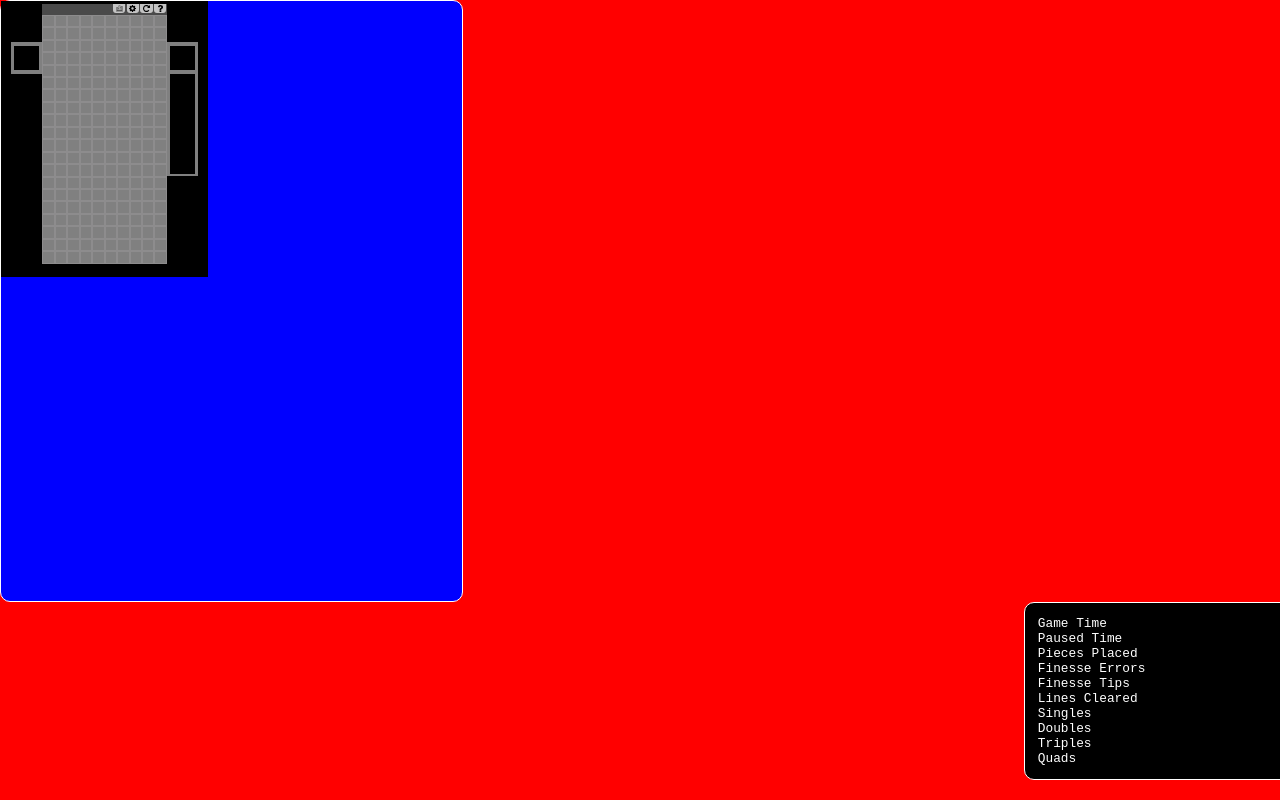
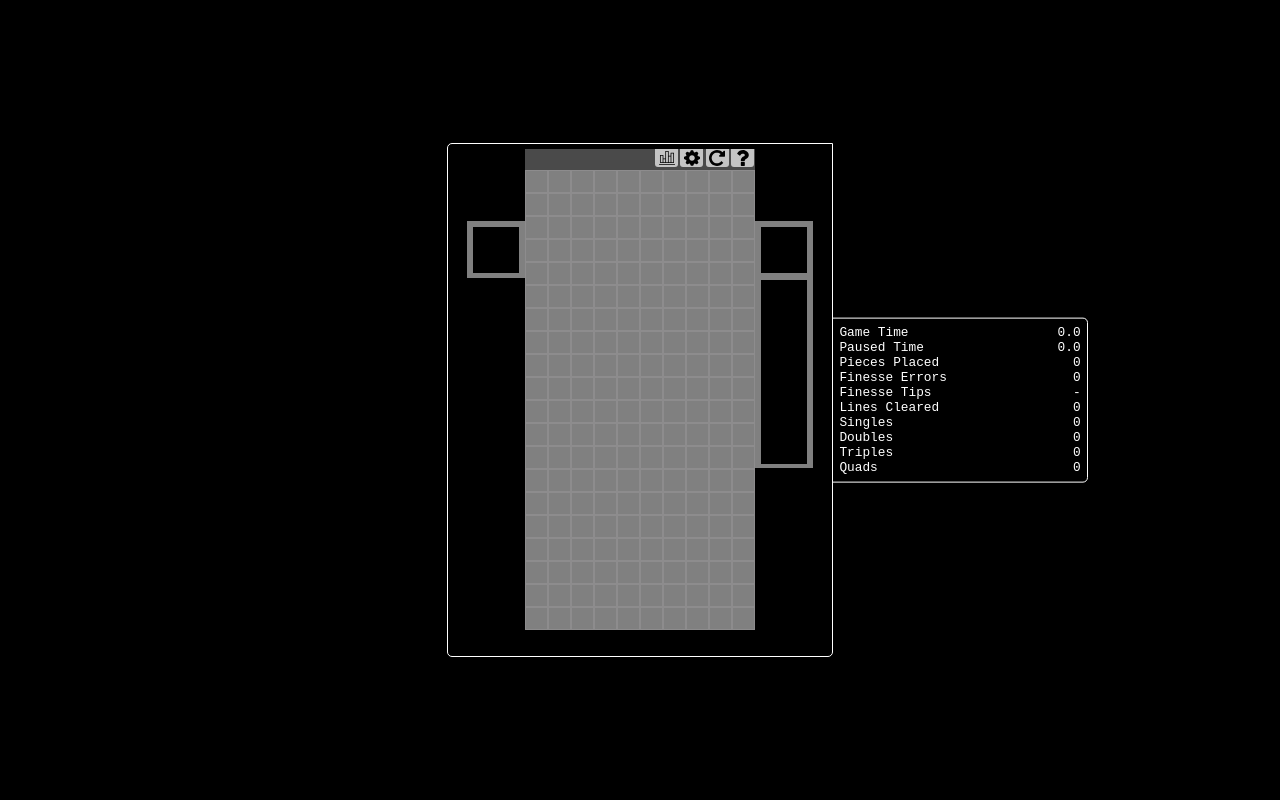
Before and after one commit to ambmdusd/ambmdusd.github.io, a plain HTML site: page index.html in a window 1280 px wide. Drawn offline with Linux system fonts and the light colour scheme.

Commit message:
update css files via upload

```diff
--- a/css/basicpage.css
+++ b/css/basicpage.css
@@ -1,46 +1,36 @@
 body {
     font-family: monospace;
-    background: red;
+    background: black;
     margin: 0px;
     overflow: hidden;
     white-space: nowrap;
 }
 
-#page-area-container {
-    margin: 0px auto;
-    width: 60%;
-    height: 100%;
-    position: relative;
-}
-
-#page-area {
-    position: relative;
-    width: 100%;
-}
-
 #play-area {
-    width: 36%;
-    height: 75%;
-    position: relative;
-    border-spacing: 0px;
-    border-radius: 10px;
+    position: absolute;
+    width: 30%;
+    margin: auto;
+    border-radius: 5px 0 5px 5px;
     border-style: solid;
     border-width: 1px;
     border-color: white;
-    background: blue;
+    top: 50%;
+    left: 50%;
+    transform: translate(-50%, -50%);
 }
 
 #stats {
     position: absolute;
-    background: black;
     color: white;
-    left: 80%;
-    width: 30%;
-    padding: 1%;
+    top: 50%;
+    width: 20%;
+    left: 65%;
+    transform: translate(0%, -50%);
+    padding: 0.5%;
     white-space: nowrap;
     font-size: 1vw;
     border-spacing: 0px;
-    border-radius: 10px;
+    border-radius: 0 5px 5px 0;
     border-style: solid;
     border-width: 1px;
     border-color: white;
--- a/css/style.css
+++ b/css/style.css
@@ -12,18 +12,15 @@ body {
 
 
 .game-container {
-    position: relative;
-    width: 75%;
-    padding-top: 100%;
+    aspect-ratio: .75;
 }
 
 .loaded-game {
-    background: black;
     position: absolute;
-    top: 0;
-    left: 0;
-    width: 60%;
-    height: 60%;
+    left: 0%;
+    top: 0%;
+    width: 100%;
+    height: 100%;
     display: inline-block;
     user-select: none;
 }
```
